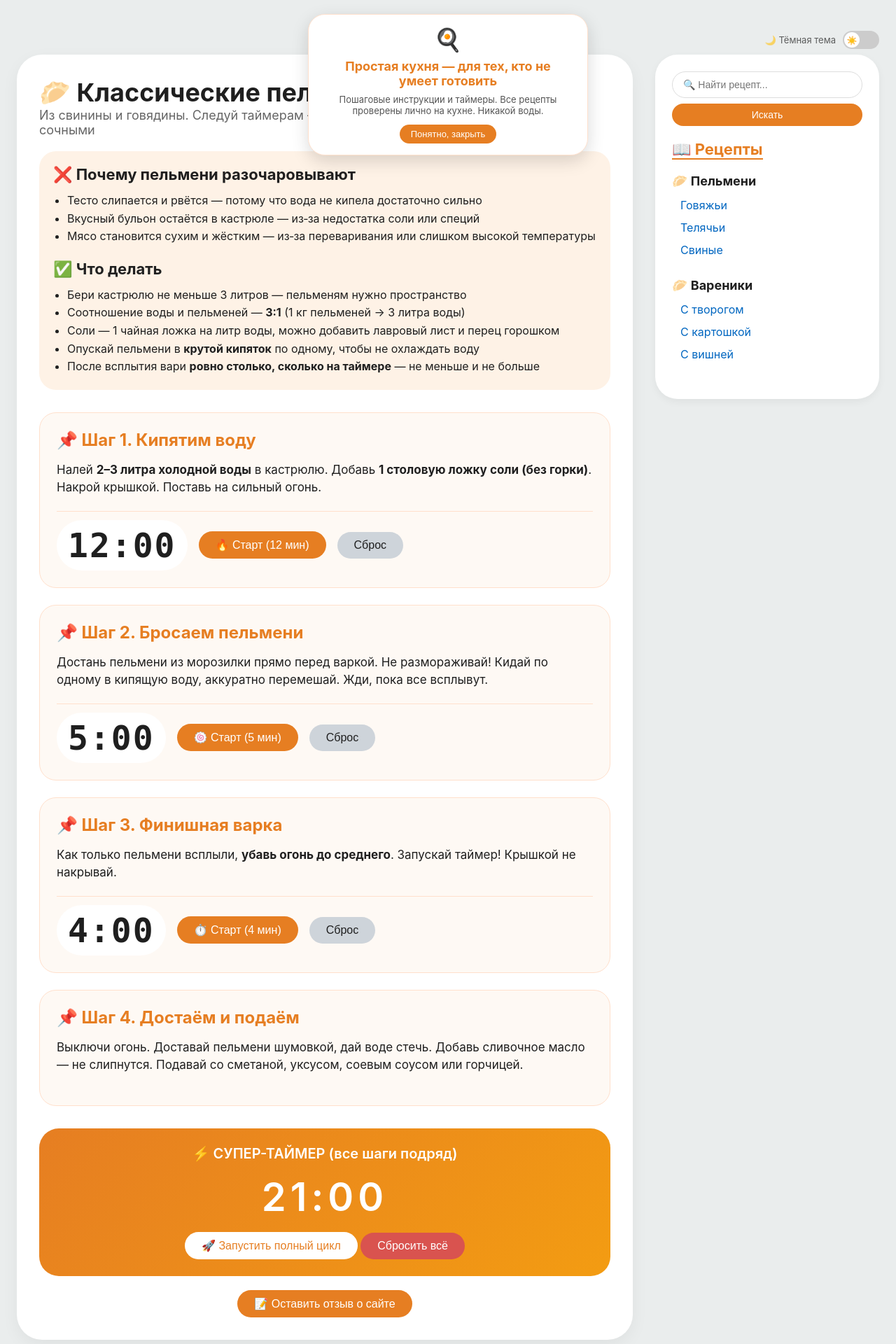
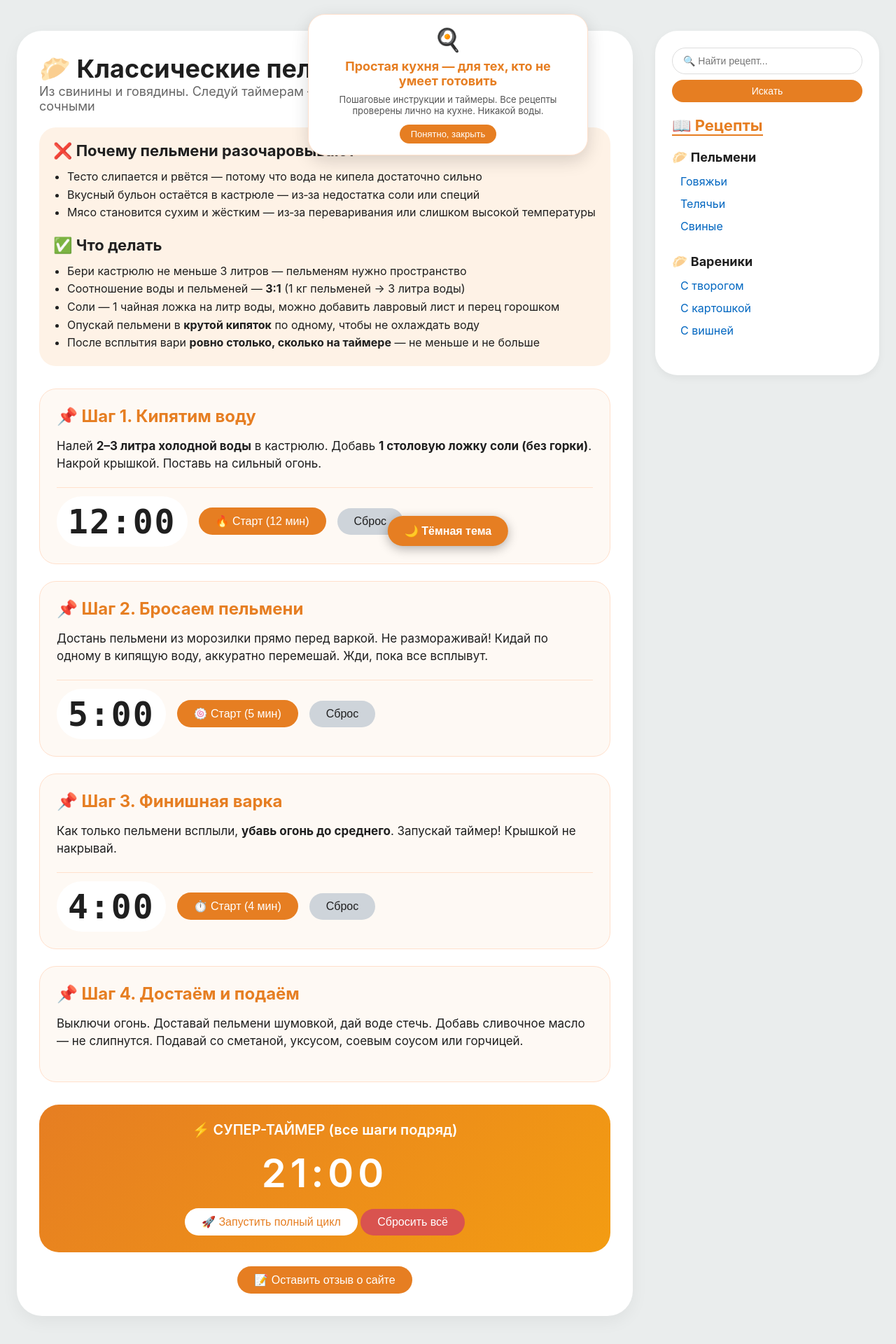
Before and after one commit to levstepansin-ship-it/django_project, a Django app: page / in a window 1280 px wide. Shown: the top 1920 px of the page at 70% size. Run offline with Django 4.2, Linux system fonts and the light colour scheme.

Commit message:
Update base.html

```diff
--- a/recipes/templates/recipes/base.html
+++ b/recipes/templates/recipes/base.html
@@ -13,7 +13,7 @@
         }
 
         /* Светлая тема (по умолчанию) */
-        :root {
+        body {
             --bg-body: #EAEDED;
             --bg-card: white;
             --text-primary: #1f1f1f;
@@ -27,6 +27,12 @@
             --accent: #e67e22;
             --accent-hover: #d35400;
             --link-color: #0066C0;
+
+            background: var(--bg-body);
+            font-family: -apple-system, BlinkMacSystemFont, 'Segoe UI', Roboto, Helvetica, Arial, sans-serif;
+            padding: 24px;
+            color: var(--text-primary);
+            transition: background 0.3s, color 0.3s;
         }
 
         /* Тёмная тема */
@@ -46,69 +52,47 @@
             --link-color: #6ab0ff;
         }
 
-        body {
-            background: var(--bg-body);
-            font-family: -apple-system, BlinkMacSystemFont, 'Segoe UI', Roboto, Helvetica, Arial, sans-serif;
-            padding: 24px;
-            color: var(--text-primary);
-            transition: background 0.3s, color 0.3s;
+        /* Принудительные стили для телефона */
+        @media (max-width: 800px) {
+            body.dark {
+                background: #1a1a2e !important;
             }
-
-        /* Переключатель темы */
-        .theme-switch-wrapper {
-            display: flex;
-            align-items: center;
-            justify-content: flex-end;
-            margin-bottom: 16px;
-            gap: 10px;
+            body.dark .menu-area,
+            body.dark .recipe-area,
+            body.dark .step-card,
+            body.dark .info-block {
+                background: #16213e !important;
             }
-        .theme-switch {
-            position: relative;
-            display: inline-block;
-            width: 52px;
-            height: 26px;
+            body.dark .step-card {
+                border-color: #0f3460 !important;
             }
-        .theme-switch input {
-            opacity: 0;
-            width: 0;
-            height: 0;
+            body.dark p,
+            body.dark h1,
+            body.dark h2,
+            body.dark h3,
+            body.dark h4,
+            body.dark li,
+            body.dark .step-desc {
+                color: #eeeeee !important;
             }
-        .slider {
-            position: absolute;
-            cursor: pointer;
-            top: 0;
-            left: 0;
-            right: 0;
-            bottom: 0;
-            background-color: #ccc;
-            transition: 0.3s;
-            border-radius: 34px;
+            body.dark .step-title {
+                color: #e67e22 !important;
             }
-        .slider:before {
-            position: absolute;
-            content: "☀️";
-            height: 22px;
-            width: 22px;
-            left: 2px;
-            bottom: 2px;
-            background-color: white;
-            transition: 0.3s;
-            border-radius: 50%;
-            display: flex;
-            align-items: center;
-            justify-content: center;
-            font-size: 12px;
+            body.dark .timer-display {
+                background: #0f3460 !important;
+                color: #e67e22 !important;
             }
-        input:checked + .slider {
-            background-color: var(--accent);
+            body.dark .menu-category a {
+                color: #6ab0ff !important;
             }
-        input:checked + .slider:before {
-            content: "🌙";
-            transform: translateX(26px);
+            body.dark input,
+            body.dark textarea {
+                background: #0f3460 !important;
+                color: white !important;
             }
-        .theme-label {
-            font-size: 13px;
-            opacity: 0.7;
+            body.dark .info-block p {
+                color: #aaa !important;
+            }
         }
 
         /* Верхняя панель (только для телефона) */
@@ -311,6 +295,28 @@
             margin: 8px 0;
         }
 
+        /* Кнопка переключения темы */
+        .theme-btn {
+            position: fixed;
+            bottom: 20px;
+            left: 50%;
+            transform: translateX(-50%);
+            z-index: 9999;
+            background: #e67e22;
+            color: white;
+            border: none;
+            border-radius: 50px;
+            padding: 12px 24px;
+            font-size: 16px;
+            font-weight: bold;
+            cursor: pointer;
+            box-shadow: 0 4px 15px rgba(0,0,0,0.3);
+            transition: transform 0.2s;
+        }
+        .theme-btn:hover {
+            transform: translateX(-50%) scale(1.05);
+        }
+
         /* Телефон */
         @media (max-width: 800px) {
             .top-bar {
@@ -335,6 +341,11 @@
             .wrapper {
                 flex-direction: column;
             }
+            .theme-btn {
+                padding: 10px 20px;
+                font-size: 14px;
+                bottom: 15px;
+            }
         }
 
         /* Компьютер */
@@ -353,15 +364,6 @@
 </head>
 <body>
 
-<!-- Переключатель тёмной темы -->
-<div class="theme-switch-wrapper" style="max-width: 1400px; margin: 0 auto 8px auto;">
-    <span class="theme-label">🌙 Тёмная тема</span>
-    <label class="theme-switch">
-        <input type="checkbox" id="themeToggle">
-        <span class="slider"></span>
-    </label>
-</div>
-
 <!-- Приветственная плашка -->
 <div id="welcomeBanner" style="position: fixed; top: 20px; left: 50%; transform: translateX(-50%); z-index: 1001; background: var(--bg-card); border-radius: 24px; box-shadow: 0 8px 24px var(--shadow-heavy); padding: 16px 24px; max-width: 400px; width: 90%; border: 1px solid var(--border-light); text-align: center;">
     <div style="font-size: 32px; margin-bottom: 8px;">🍳</div>
@@ -369,35 +371,6 @@
     <p style="font-size: 13px; color: var(--text-secondary); margin-bottom: 12px;">Пошаговые инструкции и таймеры. Все рецепты проверены лично на кухне. Никакой воды.</p>
     <button id="closeBannerBtn" style="background: var(--accent); color: white; border: none; padding: 6px 16px; border-radius: 40px; cursor: pointer; font-size: 13px;">Понятно, закрыть</button>
 </div>
-
-<script>
-    // Приветственная плашка
-    if (localStorage.getItem('welcomeBannerClosed') === 'true') {
-        document.getElementById('welcomeBanner').style.display = 'none';
-    }
-    document.getElementById('closeBannerBtn').addEventListener('click', function() {
-        document.getElementById('welcomeBanner').style.display = 'none';
-        localStorage.setItem('welcomeBannerClosed', 'true');
-    });
-
-    // ========== ТЁМНАЯ ТЕМА ==========
-    const themeToggle = document.getElementById('themeToggle');
-    // Проверяем сохранённую тему
-    if (localStorage.getItem('darkTheme') === 'true') {
-        document.body.classList.add('dark');
-        themeToggle.checked = true;
-    }
-    // Слушаем переключение
-    themeToggle.addEventListener('change', function() {
-        if (this.checked) {
-            document.body.classList.add('dark');
-            localStorage.setItem('darkTheme', 'true');
-        } else {
-            document.body.classList.remove('dark');
-            localStorage.setItem('darkTheme', 'false');
-        }
-    });
-</script>
 
 <!-- Верхняя панель (только для телефона) -->
 <div class="top-bar">
@@ -481,7 +454,47 @@
     </div>
 </div>
 
+<!-- Кнопка переключения тёмной темы (по центру внизу) -->
+<button id="themeToggleBtn" class="theme-btn">🌙 Тёмная тема</button>
+
 <script>
+    // Приветственная плашка
+    if (localStorage.getItem('welcomeBannerClosed') === 'true') {
+        document.getElementById('welcomeBanner').style.display = 'none';
+    }
+    document.getElementById('closeBannerBtn').addEventListener('click', function() {
+        document.getElementById('welcomeBanner').style.display = 'none';
+        localStorage.setItem('welcomeBannerClosed', 'true');
+    });
+
+    // ========== ТЁМНАЯ ТЕМА ==========
+    const themeBtn = document.getElementById('themeToggleBtn');
+
+    function setTheme(isDark) {
+        if (isDark) {
+            document.body.classList.add('dark');
+            themeBtn.innerHTML = '☀️ Светлая тема';
+            localStorage.setItem('darkTheme', 'true');
+        } else {
+            document.body.classList.remove('dark');
+            themeBtn.innerHTML = '🌙 Тёмная тема';
+            localStorage.setItem('darkTheme', 'false');
+        }
+    }
+
+    // Проверяем сохранённую тему
+    const savedTheme = localStorage.getItem('darkTheme');
+    if (savedTheme === 'true') {
+        setTheme(true);
+    }
+
+    // Обработчик кнопки
+    themeBtn.addEventListener('click', function() {
+        const isDark = !document.body.classList.contains('dark');
+        setTheme(isDark);
+    });
+
+    // Меню для телефона
     function toggleMenu() {
         const menu = document.querySelector('.menu-area');
         if (menu) menu.classList.toggle('active');
@@ -495,6 +508,7 @@
         }
     });
 
+    // Модалка отзывов
     const modal = document.getElementById('feedbackModal');
     const modalTitle = document.getElementById('modalTitle');
     const modalMessage = document.getElementById('modalMessage');
@@ -521,7 +535,7 @@
         if (isAfterCooking) {
             if (success) {
                 modalTitle.innerText = '🎉 Отлично!';
-                modalMessage.innerText = 'Пельмени готовы? Расскажите, всё ли получилось.';
+                modalMessage.innerText = 'Блюдо готово? Расскажите, всё ли получилось.';
             } else {
                 modalTitle.innerText = '😕 Что-то пошло не так';
                 modalMessage.innerText = 'Расскажите, что случилось, и я исправлю рецепт.';
```
Lines whose indentation alone changed are shown as unchanged.
